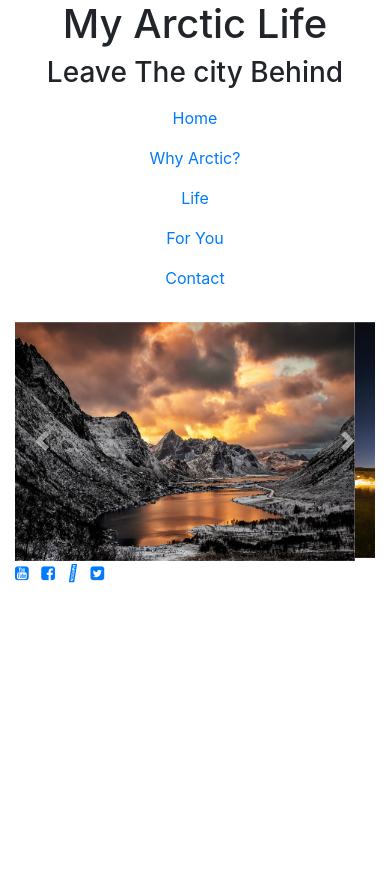
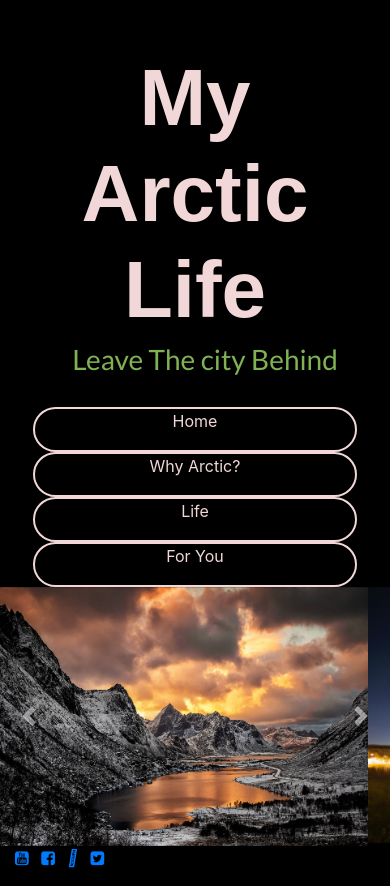
Before and after one commit to JakubKocerha/milestonep1-my-arctic-life, a plain HTML site: page index.html in a window 390 px wide. Before the commit the page ends 844 px from the top, so only its background shows below. Drawn offline with nearby package versions, Linux system fonts and the light colour scheme; a web font is replaced by a local one.

Commit message:
Style index.html in CSS

```diff
--- a/assets/css/style.css
+++ b/assets/css/style.css
@@ -2,25 +2,99 @@
 @import url('https://fonts.googleapis.com/css2?family=Lato&family=Mountains+of+Christmas:wght@400;700&display=swap');
 
 
-/*-------------------Custom text, margin, paddings*/
+
+/*-------------------Colors*/
+body {
+    /*background-image: url("../images/main-background.jpg");*/
+    background-color: #000000;
+    background-position: center;
+    background-repeat: no-repeat;
+    background-size: cover;
+}
+
+/*-------------------Header*/
+.main-heading {
+    font-family: 'Mountains of Christmas', sans-serif;
+    font-size: 5em;
+    font-weight: 800;
+    color: #f1d7d7;
+    margin: 50px 50px 0 50px;
+}
+
+.logo-heading {
+    font-family: 'Lato', sans-serif;
+    color: rgba(183, 253, 120, 0.7);
+    margin: 5px 30px 30px 50px;
+}
+
+.nav-menu li a {
+    color: #f1d7d7;
+    background-color:rgba(0, 0, 0, 0.3);
+    width: 120px;
+    border: 2px solid #f1d7d7;
+    border-radius: 25px;
+
+}
+
+.nav-menu li {
+    text-align: center;
+}
+
+
+.nav-menu li a:hover {
+    background-color:rgba(0, 0, 0, 0.1);
+    width: 120px;
+    border-radius: 25px;
+
+
+}
+
+
+.nav-menu li a:active {
+    background-color: rgba(183, 253, 120, 0.6);
+}
+
+/*-------------------Hover.css */
+/* :hover style taken from tutorials, customised with hover collections https://ianlunn.github.io/Hover/*/
+.hvr-radial-out:before {
+    background-color: rgba(183, 253, 120, 0.6);
+
+}
+
+/*-------------------Custom text, margin, padding*/
+.main-header {
+    margin: 0;
+    padding: 0;
+}
+
+
+/*adjusting the size code advise on https://forum.bootstrapstudio.io/*/
+#carouselExampleControls {
+    max-height: 700px;
+    max-width: 700px;
+    margin: 0 auto;
+}
+
 
 
 /*-------------------Media Queries */
-@media only screen and (max-width: 576px)  {
-.pos-relative {
-    position: relative;
+
+@media only screen and (max-width: 576px) {
+    header {
+        text-align: center;
+    }
+
+    .nav-menu li a{
+        width: 90%;
+        height: 45px;
+        margin: 0 auto;
+        padding: 0;
+
+    }
+
+    .nav-menu li a:hover {
+        background-color:rgba(0, 0, 0, 0.1);
+        width: 90%;
+        border-radius: 25px;
+    }
 }
-
-.pos-absolute {
-    position: absolute;
-    display: block;
-    width: 100%;
-}
-.carousel-margin {
-    margin-top: 7em;
-}
-
-header {
-    text-align: center;
-}
-}
--- a/index.html
+++ b/index.html
@@ -23,44 +23,41 @@
 <body>
     <!--header coding copied and customised from bootstrap-->
     <header>
-        <div class="container-fluid">
+        <div class="container-fluid main-header">
             <div class="row no-gutters">
                 <div class="col-12">
-                    <h1>My Arctic Life</h1>
+                    <h1 class="main-heading">My Arctic Life</h1>
                 </div>
             </div>
             <div class="row no-gutters">
                 <div class="col-12">
-                    <h3>Leave The city Behind</h3>
+                    <h3 class="logo-heading">Leave The city Behind</h3>
                 </div>
             </div>
             <div class="row no-gutters">
-                <div class="col-12 pos-relative">
-                    <ul class="nav justify-content-end pos-absolute">
-                        <li class="nav-item">
-                            <a class="nav-link active" href="index.html">Home</a>
+                <div class="col-12">
+                    <ul class="nav justify-content-center nav-menu">
+                        <li class="col-12 col-sm-3 nav-item">
+                            <a class="active nav-link hvr-radial-out" href="index.html">Home</a>
                         </li>
-                        <li class="nav-item">
-                            <a class="nav-link" href="why-arctic.html">Why Arctic?</a>
+                        <li class="col-12 col-sm-3 nav-item">
+                            <a class="nav-link hvr-radial-out" href="why-arctic.html">Why Arctic?</a>
                         </li>
-                        <li class="nav-item">
-                            <a class="nav-link" href="life.html">Life</a>
+                        <li class="col-12 col-sm-3 nav-item">
+                            <a class="nav-link hvr-radial-out" href="life.html">Life</a>
                         </li>
-                        <li class="nav-item">
-                            <a class="nav-link" href="for-you.html">For You</a>
+                        <li class="col-12 col-sm-3 nav-item">
+                            <a class="nav-link hvr-radial-out" href="for-you.html">For You</a>
                         </li>
-                        <li class="nav-item">
-                            <a class="nav-link" href="contact.html">Contact</a>
-                        </li>
+
                     </ul>
                 </div>
             </div>
         </div>
     </header>
 
-    <section class="container-fluid">
     <div class="row no-gutters">
-            <div class="col-12 carousel-margin">
+        <div class="col-12">
             <div id="carouselExampleControls" class="carousel slide" data-ride="carousel">
                 <div class="carousel-inner carousel-margin my-sm-3">
                     <div class="carousel-item active">
@@ -84,7 +81,6 @@
             </div>
         </div>
     </div>
-    </section>
 
     <footer class="container-fluid">
         <div class="row no-gutters">
@@ -127,16 +123,13 @@
 
     <!-- srcipt codes bellow copied from https://getbootstrap.com/ -->
     <script src=" https://code.jquery.com/jquery-3.3.1.slim.min.js"
-                integrity="sha384-q8i/X+965DzO0rT7abK41JStQIAqVgRVzpbzo5smXKp4YfRvH+8abtTE1Pi6jizo"
-                crossorigin="anonymous">
+        integrity="sha384-q8i/X+965DzO0rT7abK41JStQIAqVgRVzpbzo5smXKp4YfRvH+8abtTE1Pi6jizo" crossorigin="anonymous">
     </script>
     <script src="https://cdnjs.cloudflare.com/ajax/libs/popper.js/1.14.6/umd/popper.min.js"
-                    integrity="sha384-wHAiFfRlMFy6i5SRaxvfOCifBUQy1xHdJ/yoi7FRNXMRBu5WHdZYu1hA6ZOblgut"
-                    crossorigin="anonymous">
+        integrity="sha384-wHAiFfRlMFy6i5SRaxvfOCifBUQy1xHdJ/yoi7FRNXMRBu5WHdZYu1hA6ZOblgut" crossorigin="anonymous">
     </script>
     <script src="https://stackpath.bootstrapcdn.com/bootstrap/4.2.1/js/bootstrap.min.js"
-                    integrity="sha384-B0UglyR+jN6CkvvICOB2joaf5I4l3gm9GU6Hc1og6Ls7i6U/mkkaduKaBhlAXv9k"
-                    crossorigin="anonymous">
+        integrity="sha384-B0UglyR+jN6CkvvICOB2joaf5I4l3gm9GU6Hc1og6Ls7i6U/mkkaduKaBhlAXv9k" crossorigin="anonymous">
     </script>
 </body>
 
```
Also changed, not shown: assets/images/main-background.jpg (added), 1 other file. Lines whose indentation alone changed are shown as unchanged.
